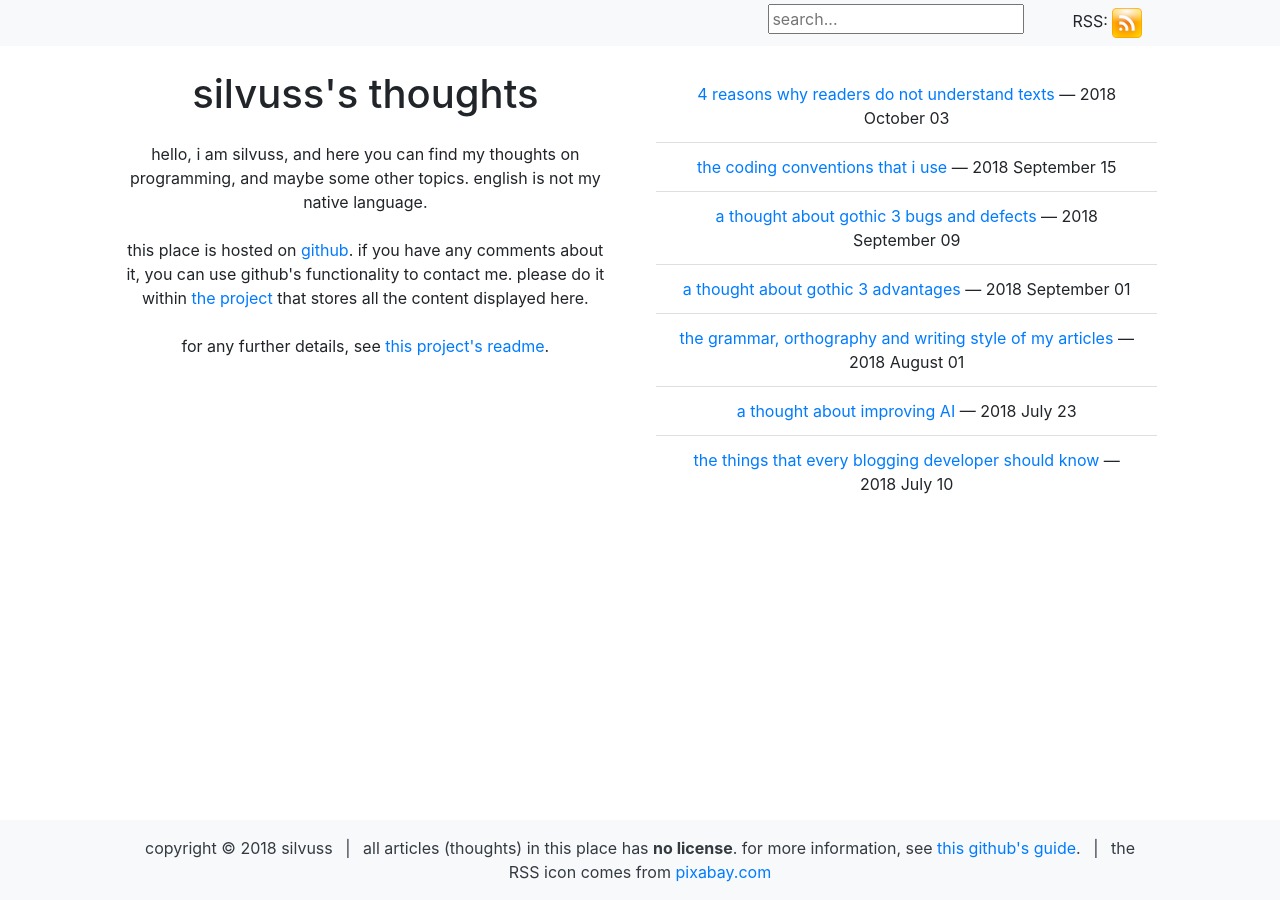
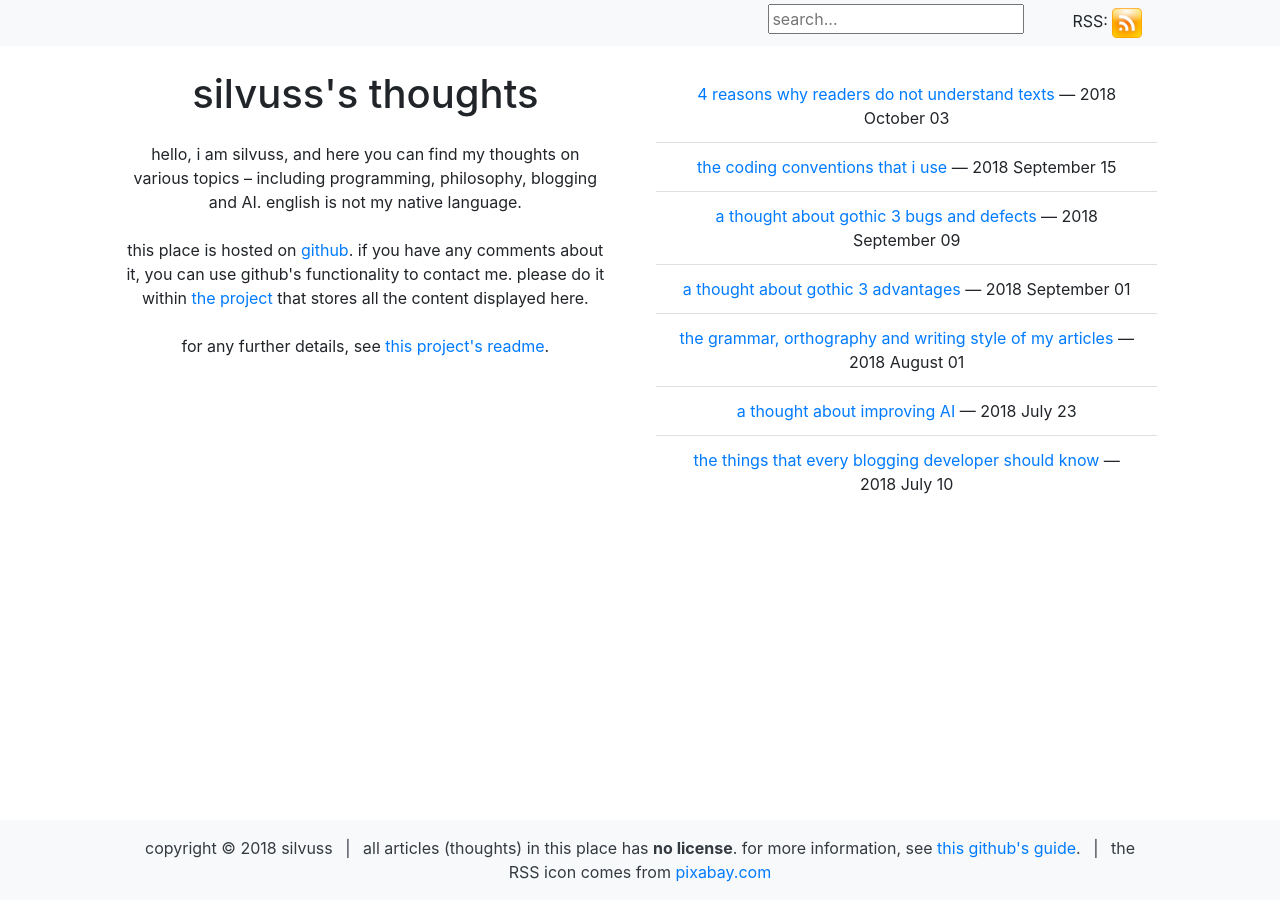
Before and after one commit to DevSilv/DevSilv.github.io, a Jekyll site: the page built from index.html, in a window 1280 px wide. Built offline with Jekyll 4.4.1, drawn with Linux system fonts in a browser that asks for light colours.

Commit message:
fix site url

```diff
--- a/_config.yml
+++ b/_config.yml
@@ -1,7 +1,7 @@
 title: "silvuss's thoughts"
 author: "silvuss"
-description: "hello, i am silvuss, and here you can find my thoughts on programming, and maybe some other topics. english is not my native language."
-url: https://silvuss.github.io/
+description: "hello, i am silvuss, and here you can find my thoughts on various topics – including programming, philosophy, blogging and AI. english is not my native language."
+url: https://silvuss.github.io
 html-lang: "en"
 meta-charset: "utf-8"
 meta-description: "silvuss's thoughts"
```
